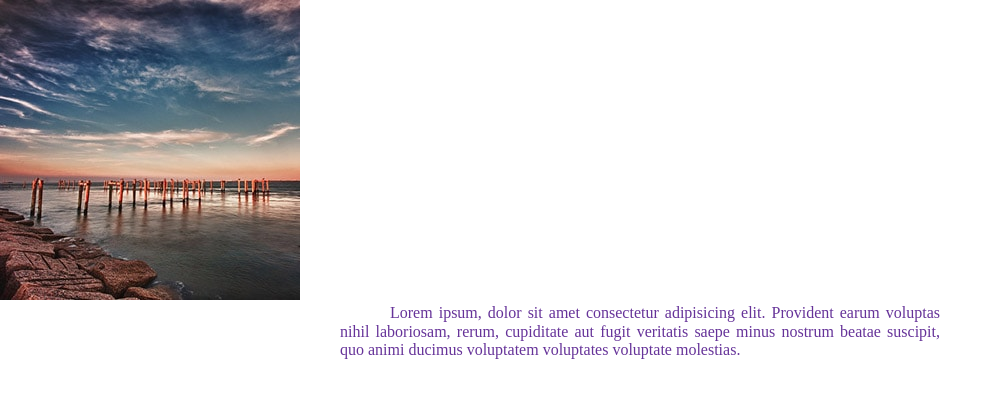
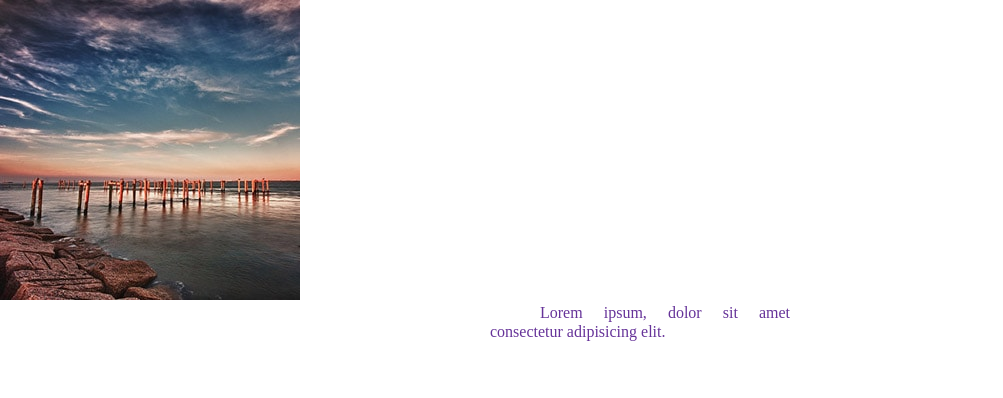
Before and after one commit to michalkotlinski/0506_CSS_tekst_calc_object, a plain HTML site: page index.html in a window 1280 px wide. Shown: the whole page, without its empty margins (0-1003 px from the left). Drawn offline with nearby package versions, Linux system fonts and the light colour scheme.

Commit message:
box sizing

```diff
--- a/css/container.css
+++ b/css/container.css
@@ -0,0 +1,7 @@
+html {
+    box-sizing: border-box;
+}
+
+*, ::after, ::before {
+    box-sizing: inherit;
+}
--- a/css/element.css
+++ b/css/element.css
@@ -1,7 +1,16 @@
+html {
+    box-sizing: border-box;
+}
+
+*, ::after, ::before {
+    box-sizing: inherit;
+}
 .element {
     text-align: justify;
     text-indent: 50px;
     color: rebeccapurple;
     margin: auto;
-    max-width: 600px;
+    max-width: 300px;
+    object-fit: cover;
+    resize: both;
 }
--- a/css/style.css
+++ b/css/style.css
@@ -0,0 +1,7 @@
+html {
+    box-sizing: border-box;
+}
+
+*, ::after, ::before {
+    box-sizing: inherit;
+}
--- a/index.html
+++ b/index.html
@@ -15,8 +15,8 @@
 
 <body>
     <div class="container">
-        <img src="/images/landscape.jpg" alt="landscape obrazek">
-        <div class="element">Lorem ipsum, dolor sit amet consectetur adipisicing elit. Provident earum voluptas nihil laboriosam, rerum, cupiditate aut fugit veritatis saepe minus nostrum beatae suscipit, quo animi ducimus voluptatem voluptates voluptate molestias.</div>
+        <img class="element" src="/images/landscape.jpg" alt="landscape obrazek" width="300" height="300">
+        <div class="element">Lorem ipsum, dolor sit amet consectetur adipisicing elit.</div>
     </div>
 </body>
 
```
